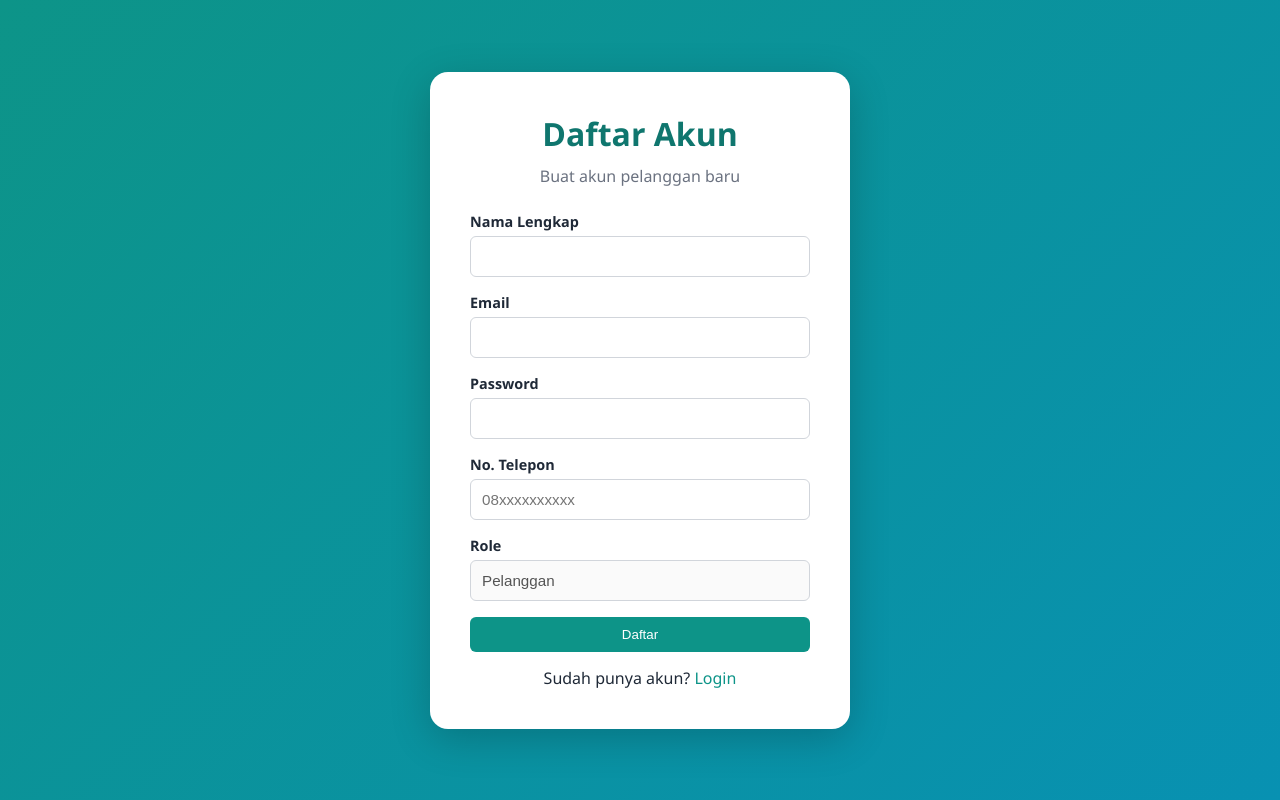
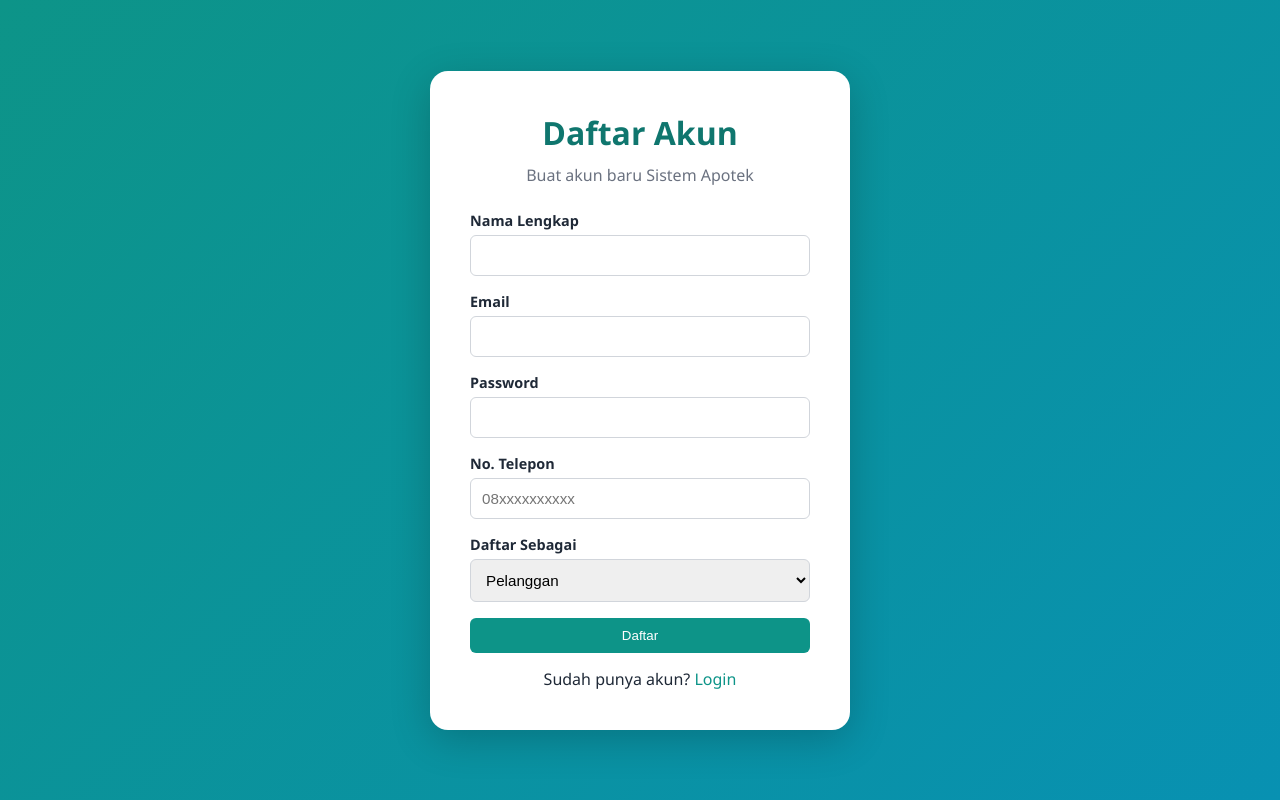
Before and after one commit to ryanndraa-coder/Sistem-apotek, a PHP site: page /register.php in a window 1280 px wide. Run offline with PHP 8.4, Linux system fonts and the light colour scheme.

Commit message:
add role selection register

```diff
--- a/register.php
+++ b/register.php
@@ -14,8 +14,18 @@ if ($_SERVER['REQUEST_METHOD'] === 'POST') {
     $email    = trim($_POST['email']);
     $password = $_POST['password'];
     $no_telp  = trim($_POST['no_telp']);
+    $role     = $_POST['role'];
 
-    // cek email sudah terdaftar atau belum
+    // validasi role
+    $allowedRoles = ['pelanggan', 'admin', 'apoteker'];
+
+    if (!in_array($role, $allowedRoles)) {
+
+        $error = "Role tidak valid!";
+
+    } else {
+
+        // cek email
         $check = $conn->prepare("
             SELECT id_user
             FROM user
@@ -33,7 +43,6 @@ if ($_SERVER['REQUEST_METHOD'] === 'POST') {
 
         } else {
 
-        // hash password
             $hashPassword = password_hash(
                 $password,
                 PASSWORD_BCRYPT
@@ -43,25 +52,28 @@ if ($_SERVER['REQUEST_METHOD'] === 'POST') {
 
             try {
 
-            // insert user otomatis pelanggan
+                // insert user
                 $stmt = $conn->prepare("
                     INSERT INTO user
                     (nama, email, password, role)
-                VALUES (?, ?, ?, 'pelanggan')
+                    VALUES (?, ?, ?, ?)
                 ");
 
                 $stmt->bind_param(
-                "sss",
+                    "ssss",
                     $nama,
                     $email,
-                $hashPassword
+                    $hashPassword,
+                    $role
                 );
 
                 $stmt->execute();
 
                 $id_user = $conn->insert_id;
 
-            // insert tabel pelanggan
+                // jika pelanggan
+                if ($role === 'pelanggan') {
+
                     $pelanggan = $conn->prepare("
                         INSERT INTO pelanggan(id_user)
                         VALUES(?)
@@ -74,7 +86,7 @@ if ($_SERVER['REQUEST_METHOD'] === 'POST') {
 
                     $pelanggan->execute();
 
-            // insert no telp jika ada
+                    // no telp pelanggan
                     if (!empty($no_telp)) {
 
                         $telp = $conn->prepare("
@@ -91,16 +103,18 @@ if ($_SERVER['REQUEST_METHOD'] === 'POST') {
 
                         $telp->execute();
                     }
+                }
 
                 $conn->commit();
 
-            $success = "Pendaftaran berhasil! Silakan login.";
+                $success = "Pendaftaran berhasil sebagai " . ucfirst($role);
 
             } catch (Exception $e) {
 
                 $conn->rollback();
 
                 $error = "Pendaftaran gagal!";
+            }
         }
     }
 }
@@ -136,7 +150,7 @@ if ($_SERVER['REQUEST_METHOD'] === 'POST') {
         <h1>Daftar Akun</h1>
 
         <p class="sub">
-            Buat akun pelanggan baru
+            Buat akun baru Sistem Apotek
         </p>
 
         <?php if($error): ?>
@@ -206,15 +220,27 @@ if ($_SERVER['REQUEST_METHOD'] === 'POST') {
 
             </div>
 
+            <!-- pilihan role -->
+
             <div>
 
-                <label>Role</label>
+                <label>Daftar Sebagai</label>
 
-                <input
-                    type="text"
-                    value="Pelanggan"
-                    disabled
-                >
+                <select name="role" required>
+
+                    <option value="pelanggan">
+                        Pelanggan
+                    </option>
+
+                    <option value="admin">
+                        Admin
+                    </option>
+
+                    <option value="apoteker">
+                        Apoteker
+                    </option>
+
+                </select>
 
             </div>
 
```
Lines whose indentation alone changed are shown as unchanged.
